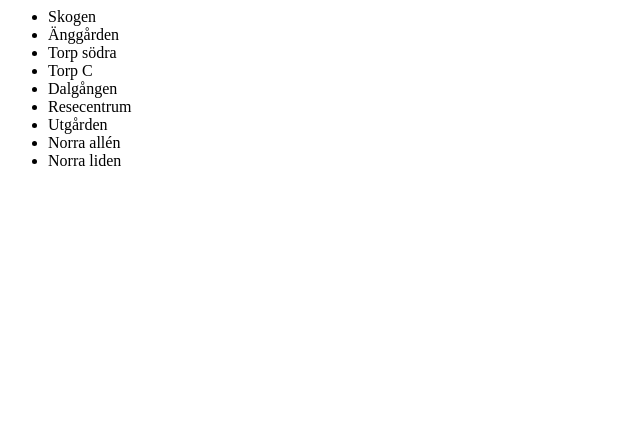
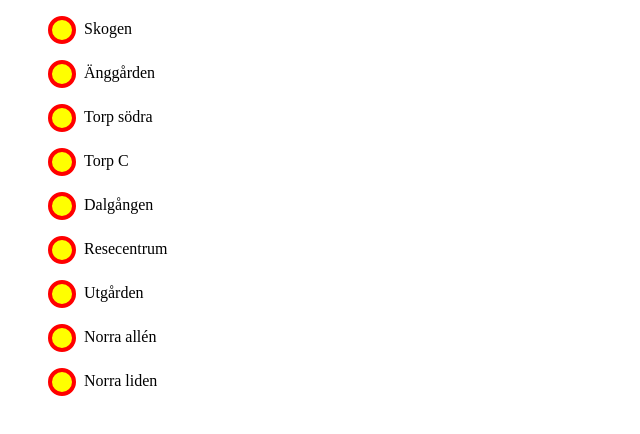
Before and after one commit to hassehulabeck/trafikbolaget, a plain HTML site: page index.html in a window 1280 px wide. Shown: the whole page, without its empty margins (0-640 px from the left). Drawn offline with Linux system fonts and the light colour scheme.

Commit message:
Added some style

```diff
--- a/index.html
+++ b/index.html
@@ -5,6 +5,7 @@
     <meta name="viewport" content="width=device-width, initial-scale=1.0">
     <meta http-equiv="X-UA-Compatible" content="ie=edge">
     <title>Trafikbolaget</title>
+    <link rel="stylesheet" href="line.css">
     <script type="module" src="trafikbolaget.mjs"></script>
 </head>
 
--- /dev/null
+++ b/line.css
@@ -0,0 +1,18 @@
+ul {
+    list-style-type: none;
+}
+
+li {
+    border-radius: 50%;
+    border: 4px solid red;
+    width: 20px;
+    height: 20px;
+    background: yellow;
+    margin: 1em 0;
+}
+
+li div {
+    margin-left: 2em;
+    min-width: 10em;
+    /* Förstår inte varför divven inte anpassar sin bredd till innehållet. Att lösa senare */
+}
--- a/trafikbolaget.mjs
+++ b/trafikbolaget.mjs
@@ -9,6 +9,6 @@ var linjen = document.getElementById("linje1");
 
 linje1.forEach(stop => {
     let newStop = document.createElement("li");
-    newStop.innerText = stop.name;
+    newStop.innerHTML = "<div>" + stop.name + "</div>";
     linjen.appendChild(newStop);
 });
```
